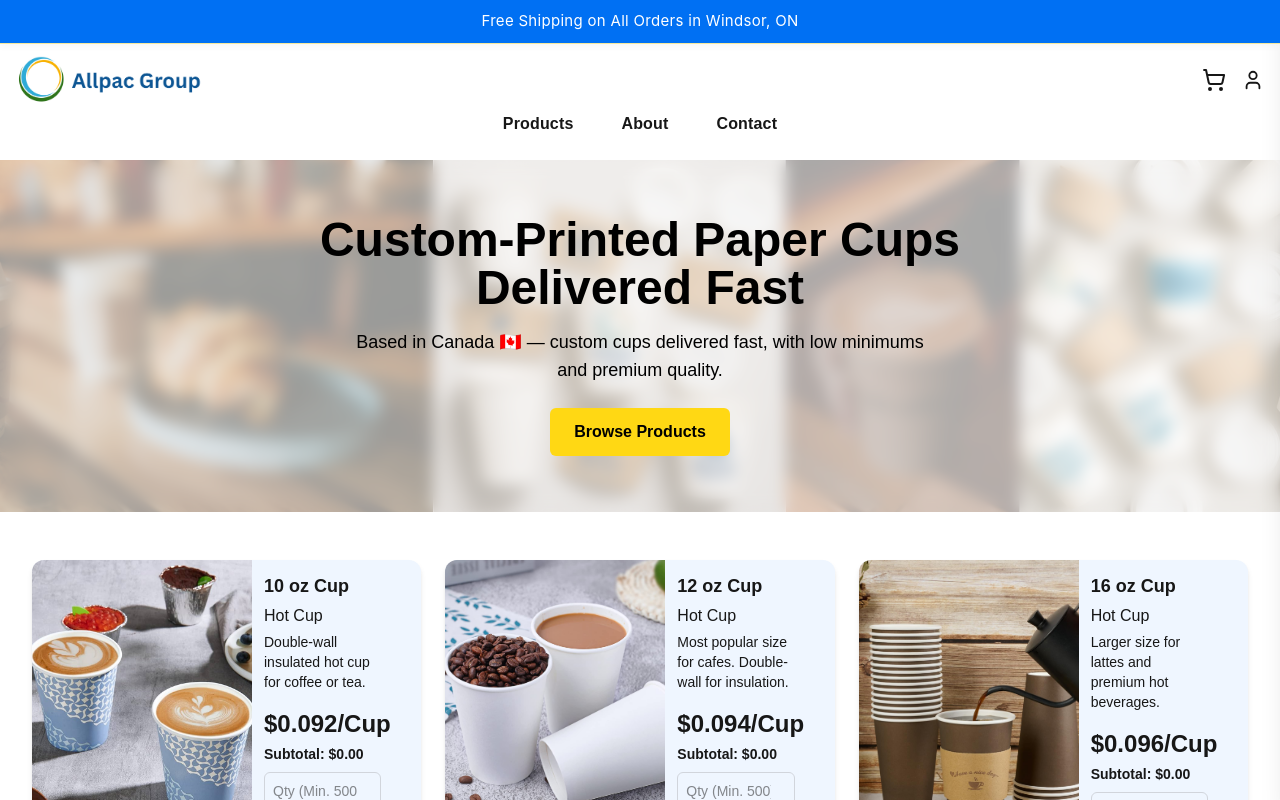
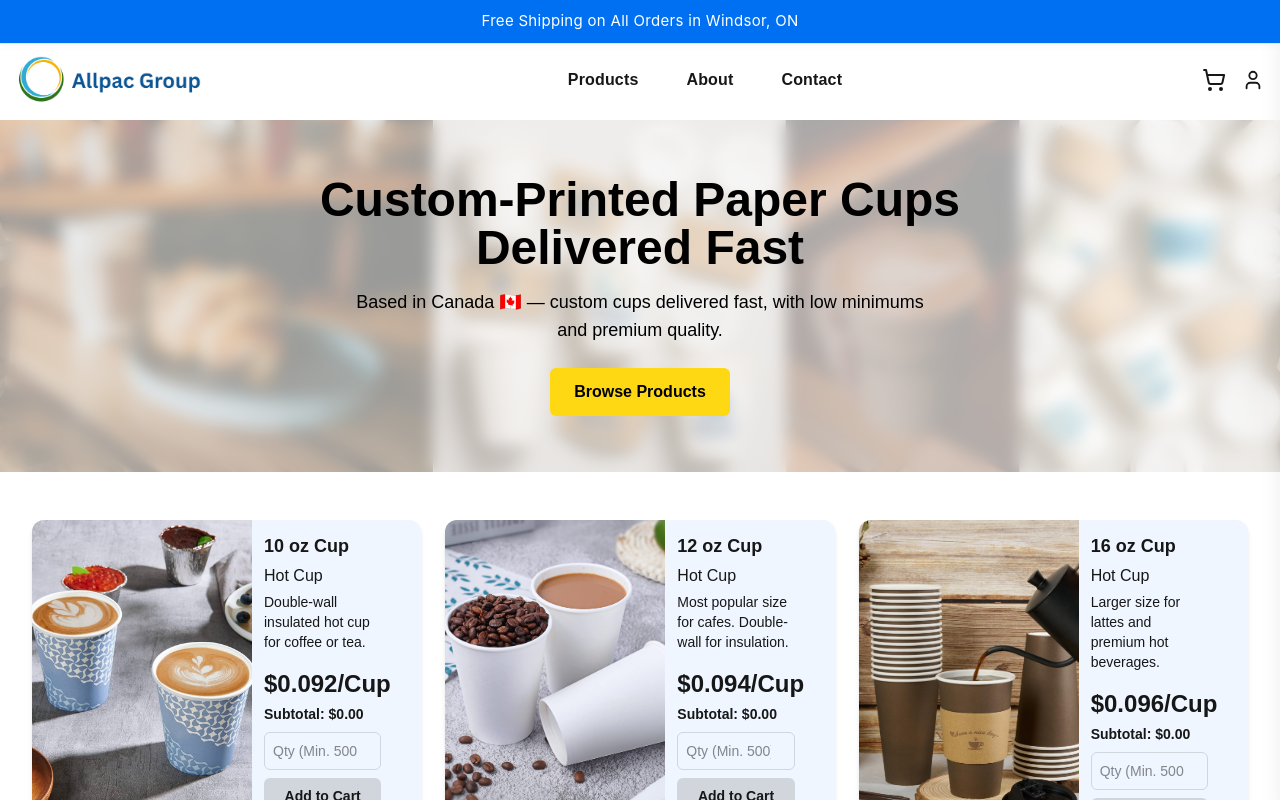
Before and after one commit to Emadedin1/allpacstore, a Next.js app in the folder frontend/: page / in a window 1280 px wide. Shown: the top 800 px of the page. Built offline with nearby package versions, Linux system fonts and the light colour scheme.

Commit message:
Update Navbar.jsx

```diff
--- a/frontend/src/components/layout/Navbar.jsx
+++ b/frontend/src/components/layout/Navbar.jsx
@@ -8,14 +8,17 @@ export default function Navbar() {
   const [userMenuOpen, setUserMenuOpen] = useState(false);
   const menuRef = useRef(null);
   const desktopUserButtonRef = useRef(null);
+  const mobileUserButtonRef = useRef(null);
   const { openCart } = useCart();
 
+  // Close dropdown on outside click
   useEffect(() => {
     function handleClickOutside(e) {
       if (
         menuRef.current &&
         !menuRef.current.contains(e.target) &&
-        (!desktopUserButtonRef.current || !desktopUserButtonRef.current.contains(e.target))
+        (!desktopUserButtonRef.current || !desktopUserButtonRef.current.contains(e.target)) &&
+        (!mobileUserButtonRef.current || !mobileUserButtonRef.current.contains(e.target))
       ) {
         setUserMenuOpen(false);
       }
@@ -26,8 +29,9 @@ export default function Navbar() {
 
   return (
     <header className="bg-white shadow-md relative" style={{ fontFamily: "Arial, Helvetica, sans-serif" }}>
-      {/* Top row: logo left, icons right */}
-      <div className="max-w-7xl mx-auto px-4 pt-4 flex items-center justify-between w-full">
+      <div className="max-w-7xl mx-auto px-4 py-4">
+        {/* Desktop navbar (all on one row) */}
+        <div className="hidden sm:flex items-center justify-between w-full">
           {/* Logo */}
           <Link href="/">
             <img
@@ -36,6 +40,30 @@ export default function Navbar() {
               className="h-12 w-auto"
             />
           </Link>
+          {/* Center nav links */}
+          <nav className="flex items-center space-x-6 text-allpac text-base font-semibold flex-1 justify-center">
+            <Link
+              href="/products"
+              className="px-3 py-2 rounded-lg hover:bg-gray-100 transition text-base"
+              style={{ letterSpacing: "0.01em" }}
+            >
+              Products
+            </Link>
+            <Link
+              href="/about"
+              className="px-3 py-2 rounded-lg hover:bg-gray-100 transition text-base"
+              style={{ letterSpacing: "0.01em" }}
+            >
+              About
+            </Link>
+            <Link
+              href="/contact"
+              className="px-3 py-2 rounded-lg hover:bg-gray-100 transition text-base"
+              style={{ letterSpacing: "0.01em" }}
+            >
+              Contact
+            </Link>
+          </nav>
           {/* Right-side icons */}
           <div className="flex items-center space-x-4">
             <button
@@ -55,9 +83,37 @@ export default function Navbar() {
             </button>
           </div>
         </div>
-      {/* Second row: nav links centered */}
-      <div className="max-w-7xl mx-auto px-4 pb-4 flex justify-center w-full">
-        <nav className="flex space-x-6 text-allpac text-base font-semibold">
+        {/* Mobile navbar (logo + icons row, links row) */}
+        <div className="flex flex-col sm:hidden w-full">
+          {/* First row: Logo left, icons right */}
+          <div className="flex items-center justify-between w-full">
+            <Link href="/">
+              <img
+                src="/images/allpac-logo.png"
+                alt="Allpac Logo"
+                className="h-12 w-auto"
+              />
+            </Link>
+            <div className="flex items-center space-x-4">
+              <button
+                onClick={openCart}
+                className="text-allpac hover:text-red-600 no-close cursor-pointer"
+                aria-label="View cart"
+              >
+                <ShoppingCart size={24} />
+              </button>
+              <button
+                ref={mobileUserButtonRef}
+                onClick={() => setUserMenuOpen((prev) => !prev)}
+                className="text-allpac hover:text-red-600 cursor-pointer"
+                aria-label="Account"
+              >
+                <User size={22} />
+              </button>
+            </div>
+          </div>
+          {/* Second row: centered nav links */}
+          <nav className="flex justify-center space-x-6 mt-2 text-allpac text-base font-semibold w-full">
             <Link
               href="/products"
               className="px-3 py-2 rounded-lg hover:bg-gray-100 transition text-base"
@@ -81,6 +137,7 @@ export default function Navbar() {
             </Link>
           </nav>
         </div>
+      </div>
     </header>
   );
 }
```
Lines whose indentation alone changed are shown as unchanged.
